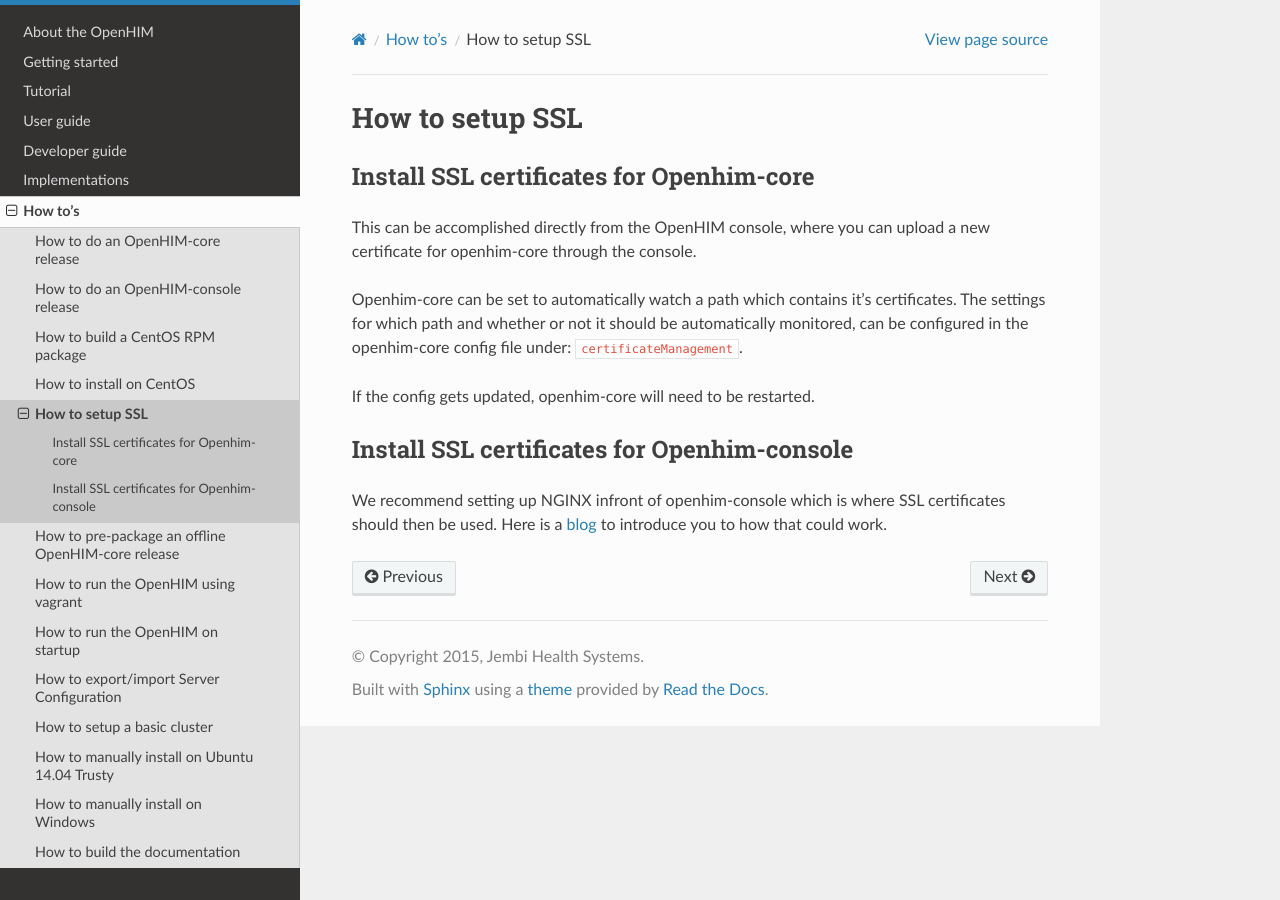
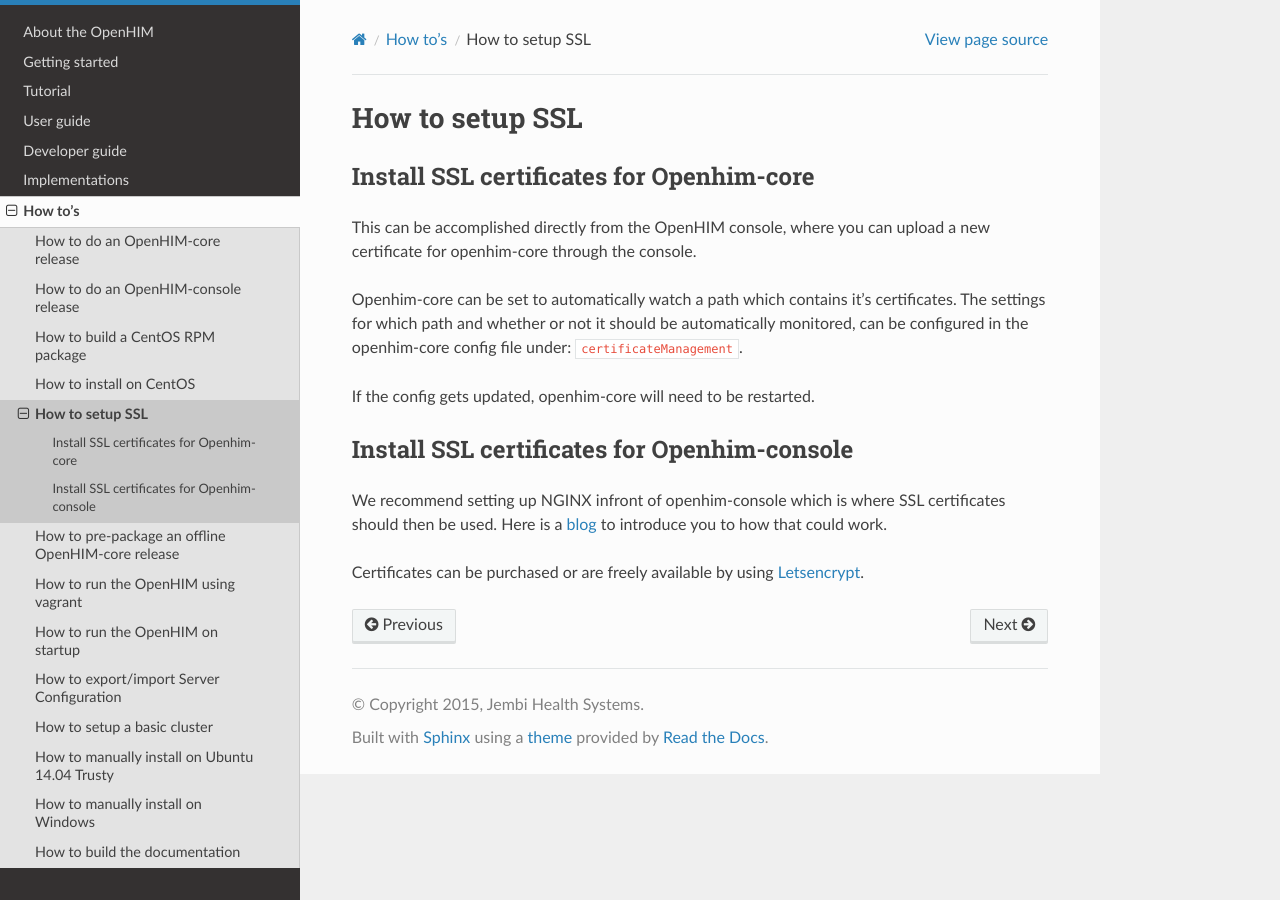
Before and after one commit to jembi/openhim-core-js, a Sphinx documentation site: the page built from docs/how-to/how-to-setup-ssl-certs.md, in a window 1280 px wide. Built offline with Sphinx 7.4.7 and the Read the Docs theme 2.0.0, drawn with Linux system fonts in a browser that asks for light colours.

Commit message:
OHM-622: updated details on setting SSL certs

```diff
--- a/docs/how-to/how-to-setup-ssl-certs.md
+++ b/docs/how-to/how-to-setup-ssl-certs.md
@@ -12,3 +12,5 @@
 ## Install SSL certificates for Openhim-console
 
 We recommend setting up NGINX infront of openhim-console which is where SSL certificates should then be used. Here is a [blog](https://www.digitalocean.com/community/tutorials/how-to-create-an-ssl-certificate-on-nginx-for-ubuntu-14-04) to introduce you to how that could work.
+
+Certificates can be purchased or are freely available by using [Letsencrypt](https://letsencrypt.org/).
```
